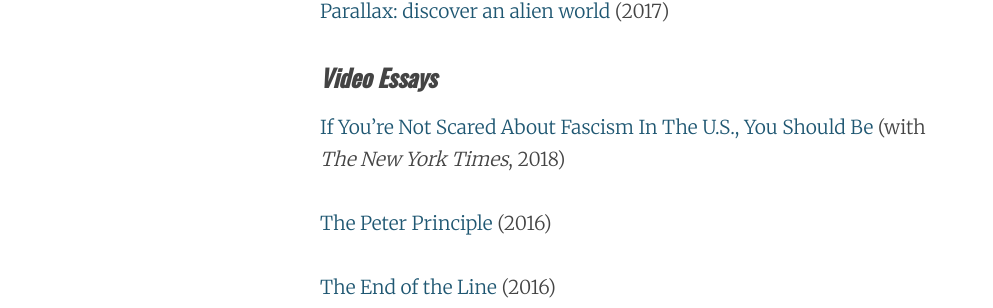
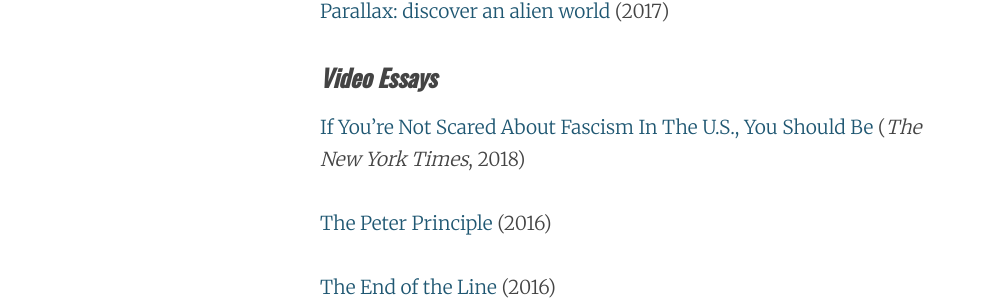
Before and after one commit to AdamWestbrook/adamwestbrook.github.io, a Jekyll site: the page built from portfolio.md, in a window 1280 px wide. Shown: the part 266-574 px from the top of the page, without its empty margins (0-993 px from the left). Built offline with Jekyll 4.4.1, drawn with Linux system fonts in a browser that asks for light colours.

Commit message:
Update portfolio.md

```diff
--- a/portfolio.md
+++ b/portfolio.md
@@ -12,7 +12,7 @@
 
 ## Video Essays
 
-- [If You're Not Scared About Fascism In The U.S., You Should Be](https://www.nytimes.com/2018/10/15/opinion/fascists-leaders-america-trump.html) (with *The New York Times*, 2018)
+- [If You're Not Scared About Fascism In The U.S., You Should Be](https://www.nytimes.com/2018/10/15/opinion/fascists-leaders-america-trump.html) (*The New York Times*, 2018)
 - [The Peter Principle](https://vimeo.com/163389806) (2016)
 - [The End of the Line](https://vimeo.com/157044515) (2016)
 - [The Long Game Part III: Painting in the Dark](https://vimeo.com/151128399) (2016)
```
